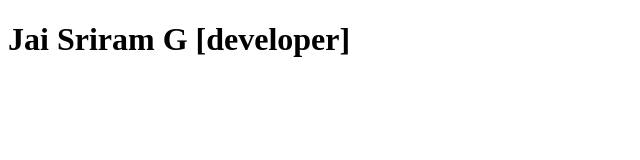
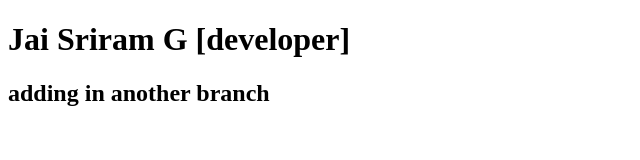
Before and after one commit to JaiSriramG/Sample-Repo, a plain HTML site: page index.html in a window 1280 px wide. Shown: the whole page, without its empty margins (0-640 px from the left). Drawn offline with Linux system fonts and the light colour scheme.

Commit message:
feat: adding in frontend branch

```diff
--- a/index.html
+++ b/index.html
@@ -7,5 +7,6 @@
   </head>
   <body>
     <h1>Jai Sriram G [developer]</h1>
+    <h2>adding in another branch</h2>
   </body>
 </html>
```
